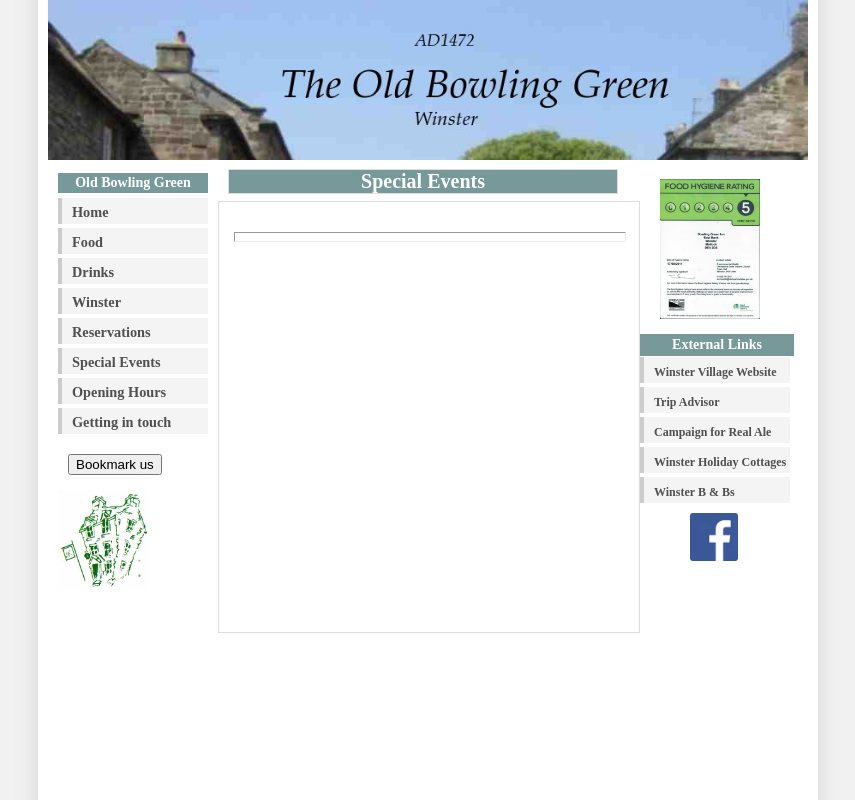
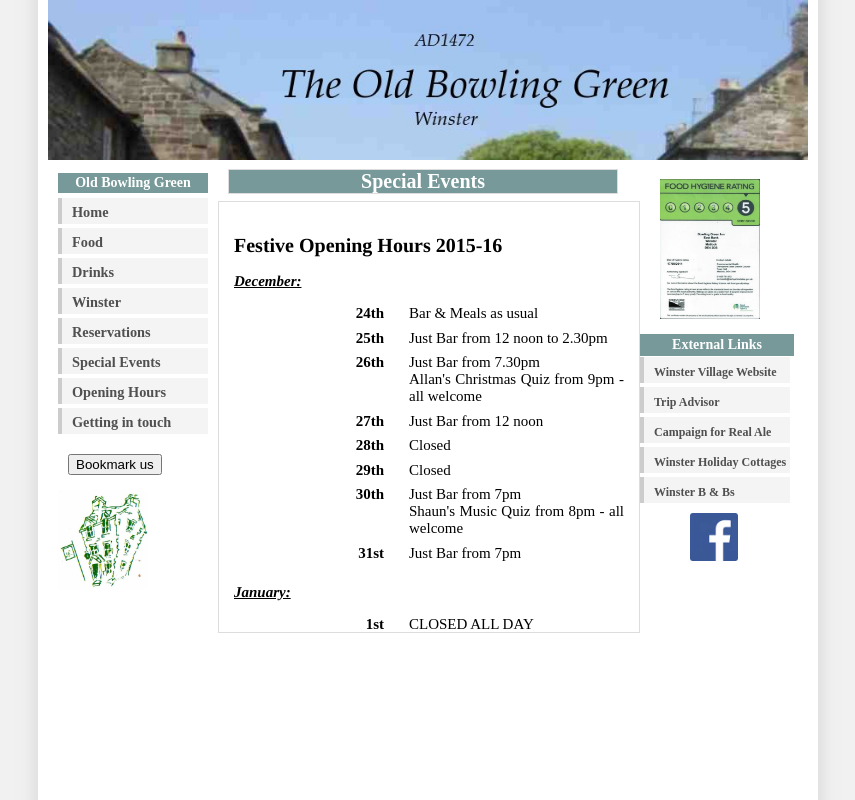
Before and after one commit to subnova/legacy-obg, a PHP site: page /specialevents.php in a window 1280 px wide. Shown: the whole page, without its empty margins (212-1067 px from the left). Run offline with PHP 8.4, Linux system fonts and the light colour scheme; data that the repository does not hold is empty; some libraries are stand-ins or nearby versions.

Commit message:
Added festive opening hours onto special events page.

```diff
--- a/specialevents.php
+++ b/specialevents.php
@@ -28,7 +28,25 @@
 
    <div id="content">
 
-      <p></p> <hr style="width: 100%; height: 8px;">
+   <h2 class="opening-hours-heading">Festive Opening Hours 2015-16</h2>
+
+   <span class="opening-hours-heading">December:</span>
+   <dl class="festive-opening">
+    <dt>24th</dt><dd>Bar &amp; Meals as usual</dd>
+    <dt>25th</dt><dd>Just Bar from 12 noon to 2.30pm</dd>
+    <dt>26th</dt><dd>Just Bar from 7.30pm<br/>Allan's Christmas Quiz from 9pm - all welcome</dd>
+    <dt>27th</dt><dd>Just Bar from 12 noon</dt>
+    <dt>28th</dt><dd>Closed</dd>
+    <dt>29th</dt><dd>Closed</dd>
+    <dt>30th</dt><dd>Just Bar from 7pm<br/>Shaun's Music Quiz from 8pm - all welcome</dd>
+    <dt>31st</dt><dd>Just Bar from 7pm</dt>
+   </dl>
+
+   <span class="opening-hours-heading">January:</span>
+   <dl class="festive-opening">
+    <dt>1st</dt><dd>CLOSED ALL DAY</dd>
+    <dt>2nd</dt><dd>Bar &amp; Meals as usual from now on!</dt>
+   </dl>
 
    </div>
 
```
